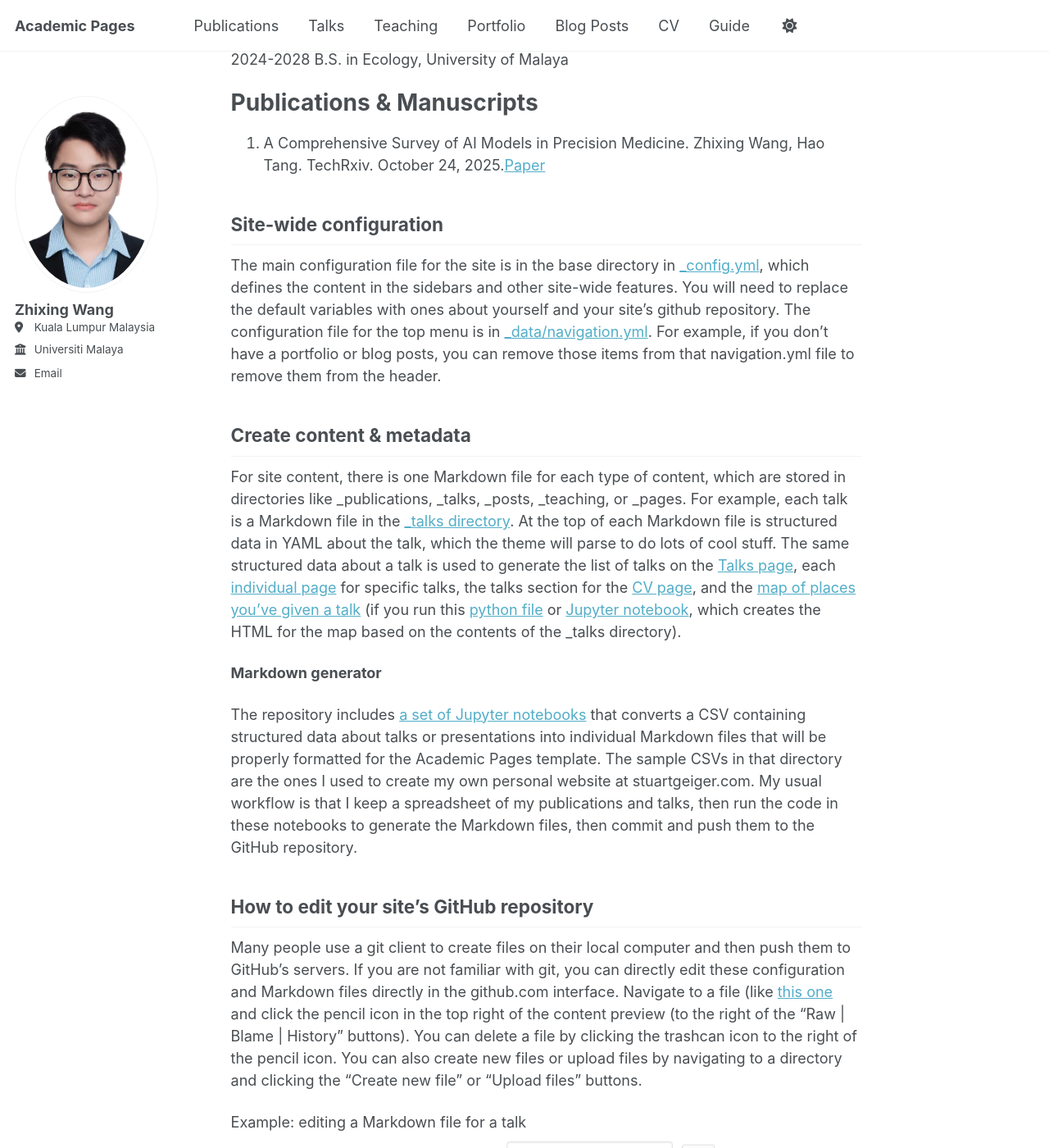
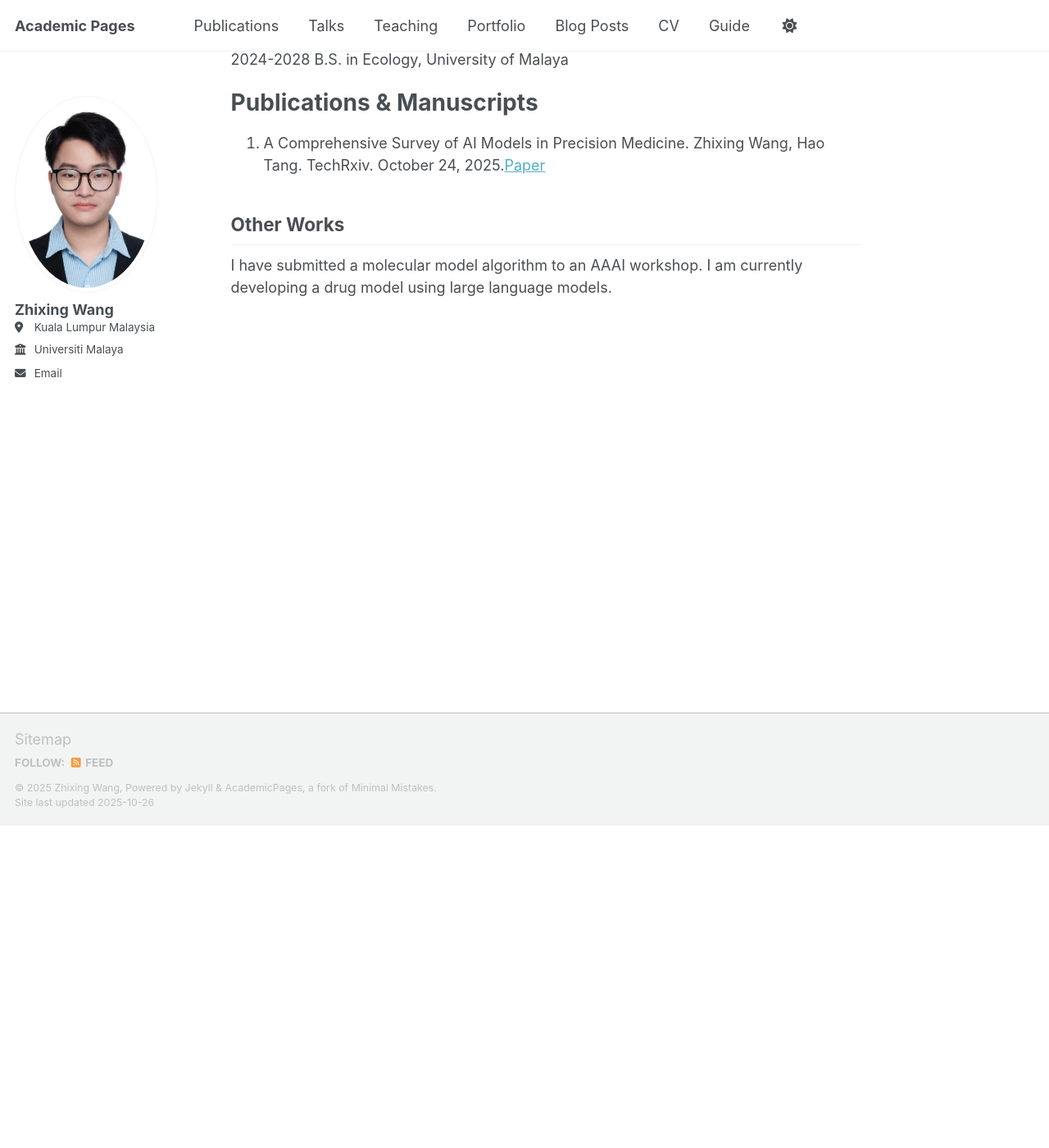
Before and after one commit to afrina-ceree/afrina-ceree.github.io, a Jekyll site: the page built from _pages/about.md, in a window 1280 px wide and 1400 px high, scrolled down 393 px. Shown: the whole window at 82% size. Built offline with Jekyll 4.4.1, drawn with Linux system fonts in a browser that asks for light colours; a script that is not in the unit is left out; some of the changed text lies outside the part shown.

Commit message:
Update about.md

```diff
--- a/_pages/about.md
+++ b/_pages/about.md
@@ -21,26 +21,6 @@ Publications & Manuscripts
 1. A Comprehensive Survey of AI Models in Precision Medicine.
 Zhixing Wang, Hao Tang. TechRxiv. October 24, 2025.[Paper](https://www.techrxiv.org/users/978290/articles/1345157-a-comprehensive-survey-of-ai-models-in-precision-medicine?commit=993c9ccc8c21409549983d2e3299ec826277478f)
 
-Site-wide configuration
+Other Works
 ------
-The main configuration file for the site is in the base directory in [_config.yml](https://github.com/academicpages/academicpages.github.io/blob/master/_config.yml), which defines the content in the sidebars and other site-wide features. You will need to replace the default variables with ones about yourself and your site's github repository. The configuration file for the top menu is in [_data/navigation.yml](https://github.com/academicpages/academicpages.github.io/blob/master/_data/navigation.yml). For example, if you don't have a portfolio or blog posts, you can remove those items from that navigation.yml file to remove them from the header.
-
-Create content & metadata
-------
-For site content, there is one Markdown file for each type of content, which are stored in directories like _publications, _talks, _posts, _teaching, or _pages. For example, each talk is a Markdown file in the [_talks directory](https://github.com/academicpages/academicpages.github.io/tree/master/_talks). At the top of each Markdown file is structured data in YAML about the talk, which the theme will parse to do lots of cool stuff. The same structured data about a talk is used to generate the list of talks on the [Talks page](https://academicpages.github.io/talks), each [individual page](https://academicpages.github.io/talks/2012-03-01-talk-1) for specific talks, the talks section for the [CV page](https://academicpages.github.io/cv), and the [map of places you've given a talk](https://academicpages.github.io/talkmap.html) (if you run this [python file](https://github.com/academicpages/academicpages.github.io/blob/master/talkmap.py) or [Jupyter notebook](https://github.com/academicpages/academicpages.github.io/blob/master/talkmap.ipynb), which creates the HTML for the map based on the contents of the _talks directory).
-
-**Markdown generator**
-
-The repository includes [a set of Jupyter notebooks](https://github.com/academicpages/academicpages.github.io/tree/master/markdown_generator
-) that converts a CSV containing structured data about talks or presentations into individual Markdown files that will be properly formatted for the Academic Pages template. The sample CSVs in that directory are the ones I used to create my own personal website at stuartgeiger.com. My usual workflow is that I keep a spreadsheet of my publications and talks, then run the code in these notebooks to generate the Markdown files, then commit and push them to the GitHub repository.
-
-How to edit your site's GitHub repository
-------
-Many people use a git client to create files on their local computer and then push them to GitHub's servers. If you are not familiar with git, you can directly edit these configuration and Markdown files directly in the github.com interface. Navigate to a file (like [this one](https://github.com/academicpages/academicpages.github.io/blob/master/_talks/2012-03-01-talk-1.md) and click the pencil icon in the top right of the content preview (to the right of the "Raw | Blame | History" buttons). You can delete a file by clicking the trashcan icon to the right of the pencil icon. You can also create new files or upload files by navigating to a directory and clicking the "Create new file" or "Upload files" buttons.
-
-Example: editing a Markdown file for a talk
-![Editing a Markdown file for a talk](/images/editing-talk.png)
-
-For more info
-------
-More info about configuring Academic Pages can be found in [the guide](https://academicpages.github.io/markdown/), the [growing wiki](https://github.com/academicpages/academicpages.github.io/wiki), and you can always [ask a question on GitHub](https://github.com/academicpages/academicpages.github.io/discussions). The [guides for the Minimal Mistakes theme](https://mmistakes.github.io/minimal-mistakes/docs/configuration/) (which this theme was forked from) might also be helpful.
+I have submitted a molecular model algorithm to an AAAI workshop. I am currently developing a drug model using large language models.
```
